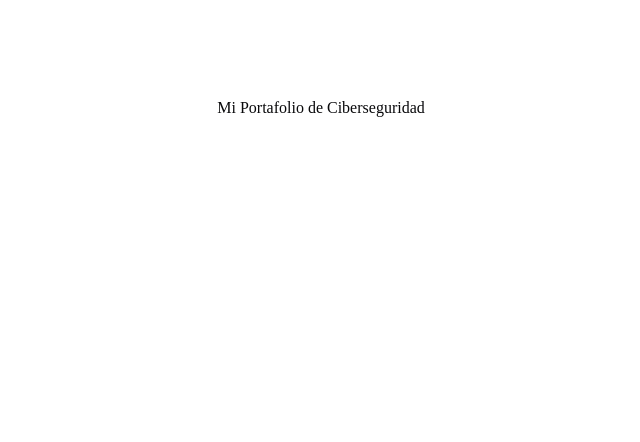
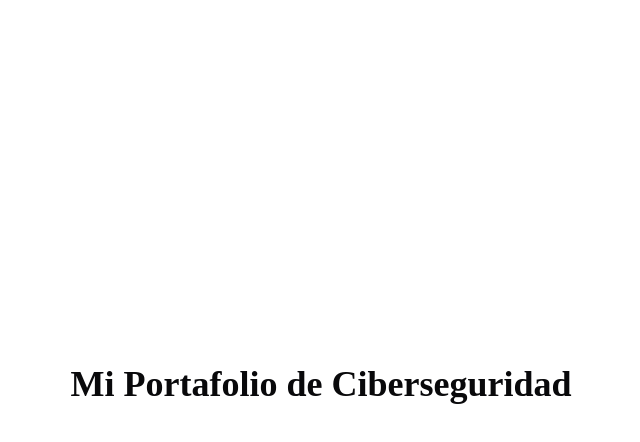
Before and after one commit to ADE-IA/Portafolio, a Next.js app: page / in a window 1280 px wide. Shown: the top 442 px of the page, without its empty margins (319-959 px from the left). Built offline with nearby package versions, Linux system fonts and the light colour scheme.

Commit message:
Actualizar configuración y estilos de Next.js

```diff
--- a/next.config.js
+++ b/next.config.js
@@ -1,8 +1,10 @@
 /** @type {import('next').NextConfig} */
 const nextConfig = {
-  output: 'standalone',
   reactStrictMode: true,
-  swcMinify: true
+  swcMinify: true,
+  experimental: {
+    appDir: true
+  }
 }
 
 module.exports = nextConfig
--- a/src/app/page.tsx
+++ b/src/app/page.tsx
@@ -1,7 +1,9 @@
 export default function Home() {
   return (
-    <main className="flex min-h-screen flex-col items-center justify-between p-24">
-      <h1>Mi Portafolio de Ciberseguridad</h1>
+    <main className="flex min-h-screen flex-col items-center justify-center p-24">
+      <div className="z-10 max-w-5xl w-full items-center justify-center text-sm lg:flex">
+        <h1 className="text-4xl font-bold mb-8">Mi Portafolio de Ciberseguridad</h1>
+      </div>
     </main>
   )
 }
```
Also changed, not shown: vercel.json.
